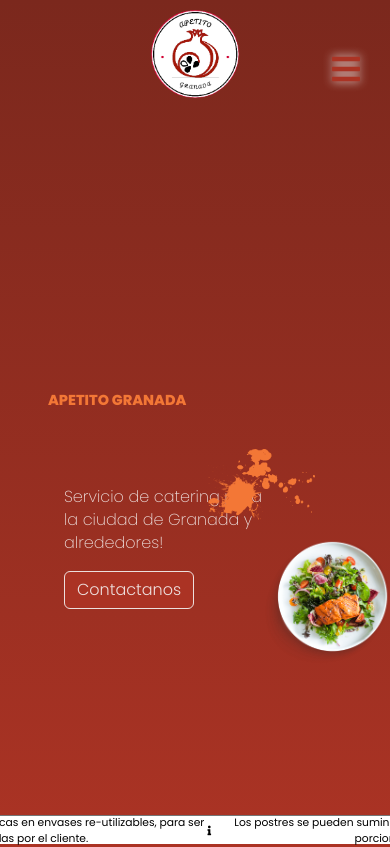
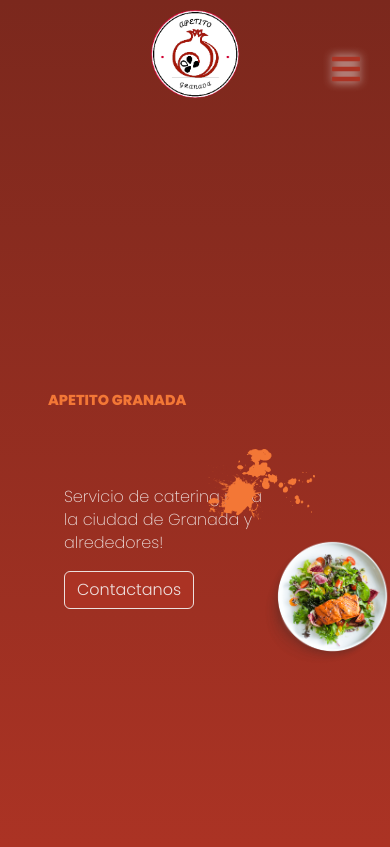
Before and after one commit to LeanM/apetito-granada-web, a React (Create React App) app: page / in a window 390 px wide. Shown: the top 847 px of the page. Built offline with nearby package versions, Linux system fonts and the light colour scheme.

Commit message:
info carousel responsive

```diff
--- a/src/components/home-components/infoCarousel/InfoCarousel.js
+++ b/src/components/home-components/infoCarousel/InfoCarousel.js
@@ -28,8 +28,7 @@ export default function InfoCarousel() {
   }, []);
 
   useEffect(() => {
-    if (viewportSize.width < 400) setSlidesToShow(1);
-    else if (viewportSize.width < 800) setSlidesToShow(1);
+    if (viewportSize.width < 1200) setSlidesToShow(1);
     else setSlidesToShow(2);
   }, [viewportSize]);
 
@@ -88,6 +87,10 @@ const useStyles = createUseStyles({
     zIndex: "1000",
     backgroundColor: "white",
     borderTop: `solid ${colors.grey} 1px`,
+
+    "@media screen and (max-width: 800px)": {
+      display: "none",
+    },
   },
   slider: {
     width: "100%",
```
